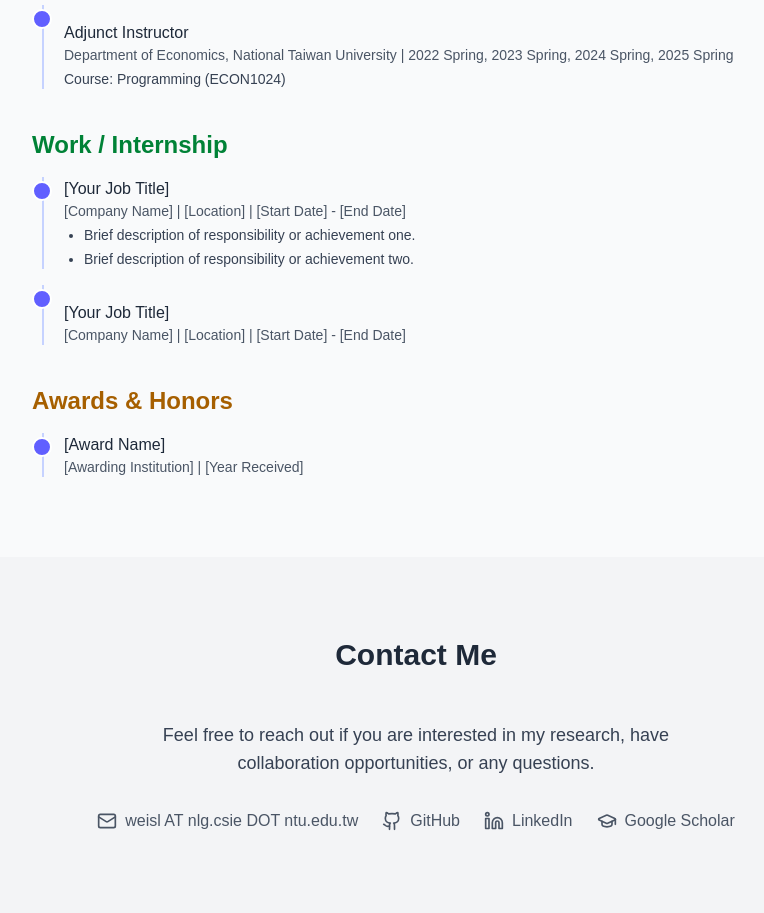
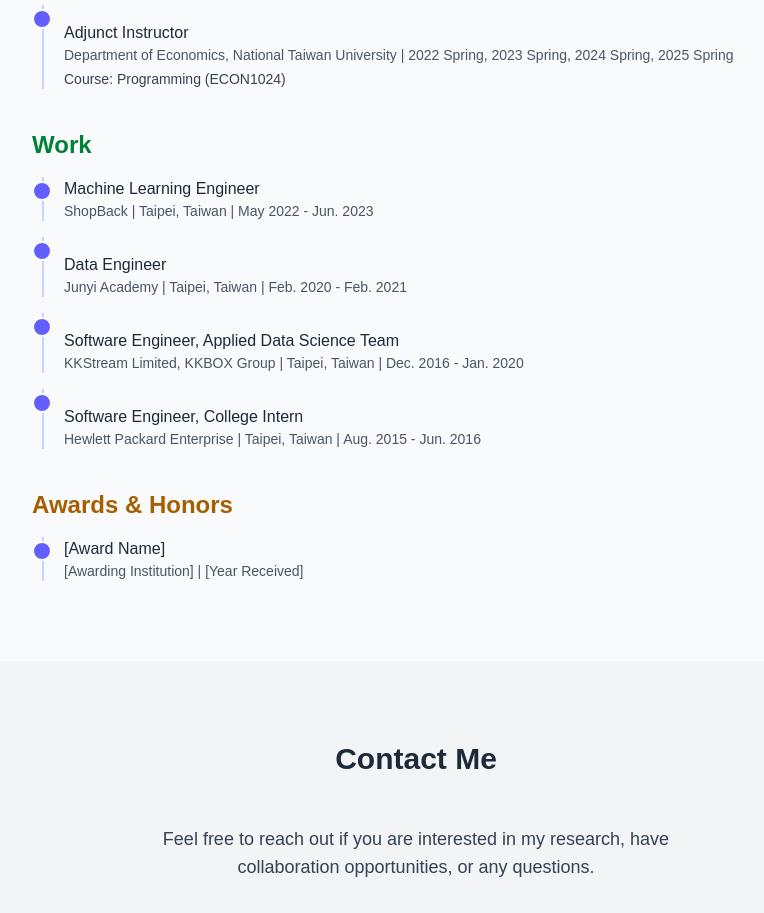
Before and after one commit to Kevinweisl/kevin-homepage, a Next.js app: page / in a window 1280 px wide. Shown: the part 2660-3573 px from the top of the page, without its empty margins (224-988 px from the left). Built offline with nearby package versions, Linux system fonts and the light colour scheme.

Commit message:
Update work experience

```diff
--- a/src/app/page.tsx
+++ b/src/app/page.tsx
@@ -72,22 +72,34 @@ export default function HomePage() {
             </div>
           </div>
           <div>
-             <h3 className="text-2xl font-semibold mb-4 text-green-700">Work / Internship</h3>
+             <h3 className="text-2xl font-semibold mb-4 text-green-700">Work</h3>
              <div className="space-y-4">
                <ExperienceItem
-                title="[Your Job Title]"
-                institution="[Company Name] | [Location]"
-                period="[Start Date] - [End Date]"
+                title="Machine Learning Engineer"
+                institution="ShopBack | Taipei, Taiwan"
+                period="May 2022 - Jun. 2023"
                 description={[
-                  "Brief description of responsibility or achievement one.",
-                  "Brief description of responsibility or achievement two.",
                 ]}
                 isFirst={true}
               />
                <ExperienceItem
-                title="[Your Job Title]"
-                institution="[Company Name] | [Location]"
-                period="[Start Date] - [End Date]"
+                title="Data Engineer"
+                institution="Junyi Academy | Taipei, Taiwan"
+                period="Feb. 2020 - Feb. 2021"
+                description={[
+                ]}
+              />
+               <ExperienceItem
+                title="Software Engineer, Applied Data Science Team"
+                institution="KKStream Limited, KKBOX Group | Taipei, Taiwan"
+                period="Dec. 2016 - Jan. 2020"
+                description={[
+                ]}
+              />
+               <ExperienceItem
+                title="Software Engineer, College Intern"
+                institution="Hewlett Packard Enterprise | Taipei, Taiwan"
+                period="Aug. 2015 - Jun. 2016"
                 description={[
                 ]}
               />
```
